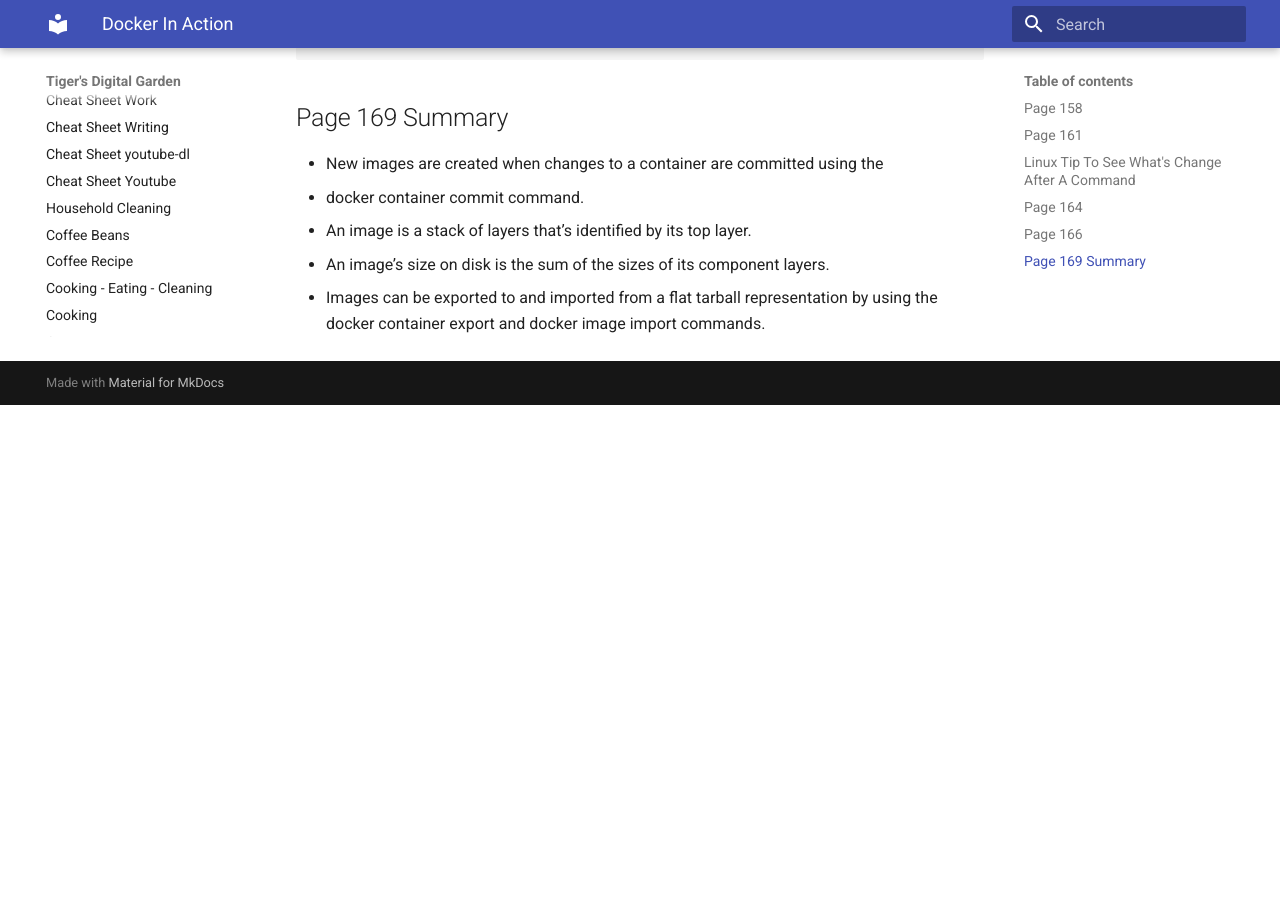
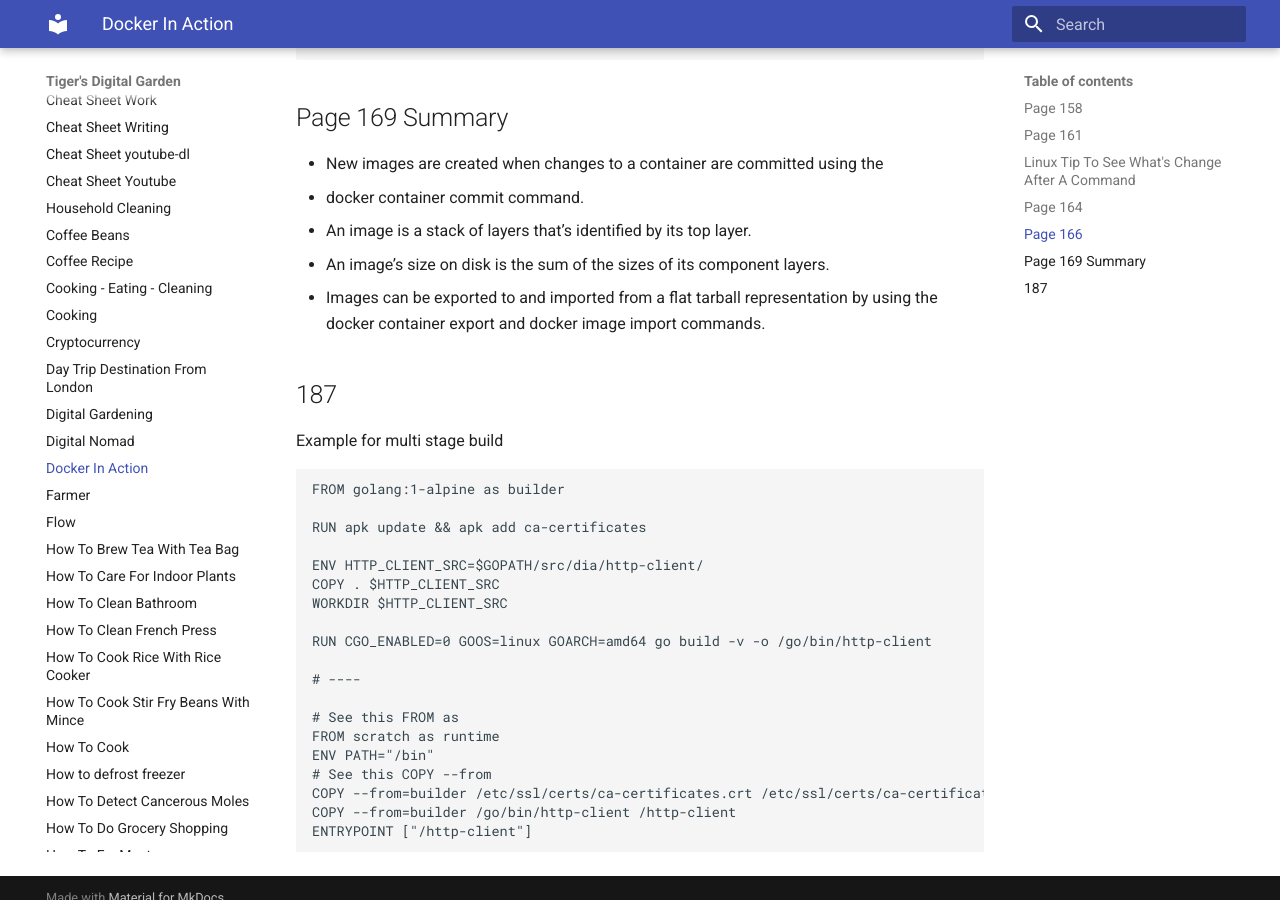
Before and after one commit to ynotstartups/notes, an MkDocs documentation site: the page built from notes/docker-in-action.md, in a window 1280 px wide and 900 px high, scrolled down 1266 px. Built offline with MkDocs 1.6.1 and Material for MkDocs 9.7.7, drawn with Linux system fonts in a browser that asks for light colours; before the commit the page ends 1671 px from its top, so only the background shows below that.

Commit message:
add notes for docker in action

````diff
--- a/notes/docker-in-action.md
+++ b/notes/docker-in-action.md
@@ -63,3 +63,29 @@
 - An image is a stack of layers that’s identified by its top layer.
 - An image’s size on disk is the sum of the sizes of its component layers.
 - Images can be exported to and imported from a flat tarball representation by using the docker container export and docker image import commands.
+
+## 187
+
+Example for multi stage build
+
+```dockerfile
+FROM golang:1-alpine as builder
+
+RUN apk update && apk add ca-certificates
+
+ENV HTTP_CLIENT_SRC=$GOPATH/src/dia/http-client/
+COPY . $HTTP_CLIENT_SRC
+WORKDIR $HTTP_CLIENT_SRC
+
+RUN CGO_ENABLED=0 GOOS=linux GOARCH=amd64 go build -v -o /go/bin/http-client
+
+# ----
+
+# See this FROM as
+FROM scratch as runtime
+ENV PATH="/bin"
+# See this COPY --from
+COPY --from=builder /etc/ssl/certs/ca-certificates.crt /etc/ssl/certs/ca-certificates.crt
+COPY --from=builder /go/bin/http-client /http-client
+ENTRYPOINT ["/http-client"]
+```
````
